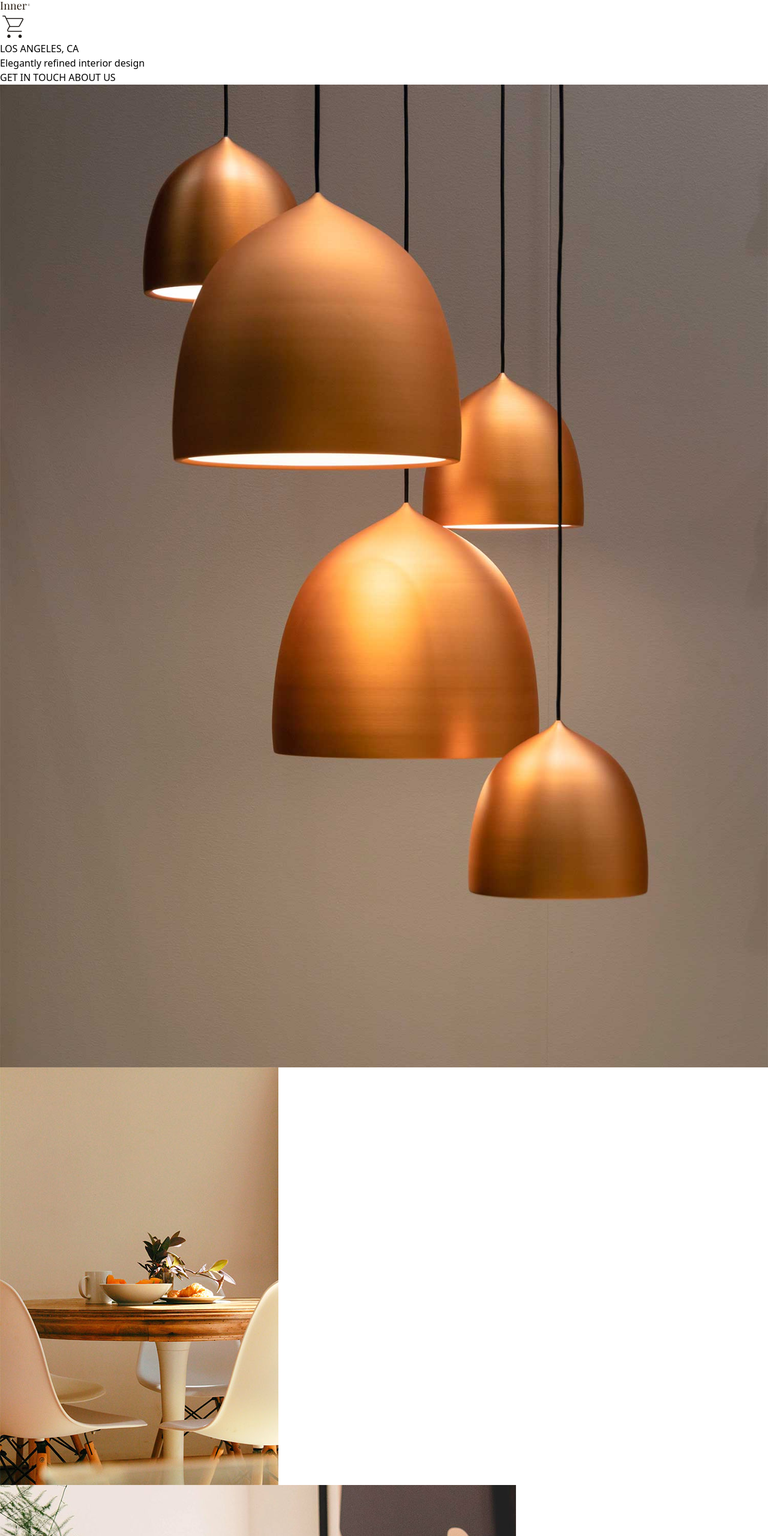
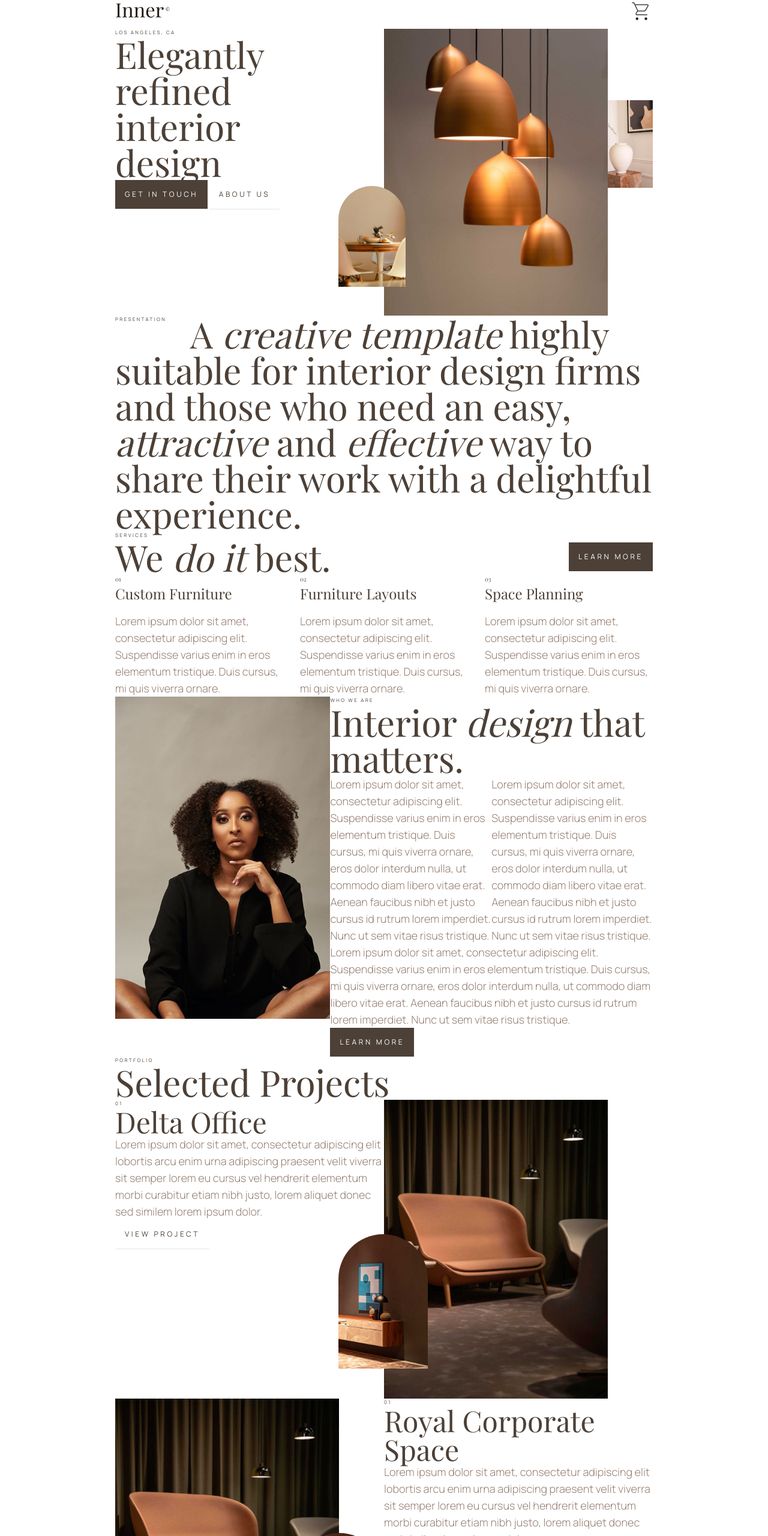
Before and after one commit to kehinde4885/TailwindProject1.0, a website: page index.html in a window 1280 px wide. Shown: the top 2560 px of the page at 60% size. Drawn offline with nearby package versions, Linux system fonts and the light colour scheme.

Commit message:
Preliminary Layout Completed with tailwind

```diff
--- a/index.html
+++ b/index.html
@@ -8,171 +8,175 @@
     <link rel="preconnect" href="https://fonts.googleapis.com">
     <link rel="preconnect" href="https://fonts.gstatic.com" crossorigin>
     <link href="https://fonts.googleapis.com/css2?family=Playfair+Display:wght@400;500;600;700;800;900&display=swap" rel="stylesheet">
+    <link href="https://fonts.googleapis.com/css2?family=Manrope:wght@300;400;500;600;700&display=swap" rel="stylesheet">
     <title>Inner</title>
 </head>
-<body>
-    <header>
+<body class="grid grid-cols-[repeat(20,1fr)] text-dark-wood font-display text-[62.5%]">
+    <header class="col-[14_/_span_14] col-start-4 flex justify-between">
         <div>
-            <img src="/images/logo-inner.svg" alt="">
+            <img class="h-4/5" src="/images/logo-inner.svg" alt="">
         </div>
         <div>
-            <img src="/images/shopping-cart.svg" alt="">
+            <img class="h-4/5" src="/images/shopping-cart.svg" alt="">
         </div>
     </header>
 
-    <main>
-        <section>
-            <div>
-                <h3>LOS ANGELES, CA</h3>
-                <h1>Elegantly refined interior design</h1>
+    <main class="col-[14_/_span_14] col-start-4">
+        <section class="grid grid-cols-2">
+            <div class="col-start-1">
+                <h3 class="w-max text-[80%] tracking-[.3em] font-second">LOS ANGELES, CA</h3>
+                <h1 class="text-6xl w-[11ch]">Elegantly refined
+                    <span></span>interior design</h1>
                 <div>
-                    <button>GET IN TOUCH</button>
-                    <button>ABOUT US</button>
+                    <button class="font-second py-4 px-4 text-xs text-white bg-dark-wood tracking-[.3em]"> GET IN TOUCH</button>
+                    <button class="font-second p-4 text-xs tracking-[.3em] border-b border-solid"> ABOUT US </button>
                 </div>
             </div>
-            <div>
-                <img src="/images/0-01.jpg" alt="">
-                <img src="/images/img-header-01.jpg" alt="">
-                <img src="/images/img-header-03.jpg" alt="">
+            <div class="col-start-2 relative flex">
+                <img class="w-3/12 absolute right-0 top-1/4" src="/images/img-header-03.jpg" alt="">
+                <img class="w-10/12 z-[0]" src="/images/0-01.jpg" alt="">
+                <img class="w-3/12 absolute z-[1] rounded-t-full self-end -left-[17%] bottom-[10%]" src="/images/img-header-01.jpg" alt="">
             </div>
 
         </section>
 
         <section>
-            <h3>PRESENTATION</h3>
-            <p>A creative template highly suitable for interior design firms and those who need an easy,
-                attractive and effective way to share their work with a delightful experience.</p>
+            <h3 class="float-left w-max text-[80%] tracking-[.3em] font-second pr-10">PRESENTATION</h3>
+            <p class="text-6xl">A <span class="italic">creative template</span> highly suitable for interior design firms and those who need an easy,
+                <span class="italic">attractive</span> and <span class="italic">effective</span> way to share their work with a delightful experience.</p>
         </section>
 
-        <section>
-            <h3>SERVICES</h3>
-            <div>
-                <p>We do it best.</p>
-                <button>LEARN MORE</button>
+        <section class="grid grid-cols-3 gap-x-7">
+            <h3 class="w-max text-[80%] tracking-[.3em] font-second">SERVICES</h3>
+            <div class="flex justify-between col-span-3">
+                <p class="text-6xl">We <span class="italic">do it</span> best.</p>
+                <button class="font-second py-4 px-4 text-xs text-white bg-dark-wood tracking-[.3em] self-center">LEARN MORE</button>
             </div>
-                <div>
-                    <p>01</p>
-                    <p>Custom Furniture</p>
-                    <p>Lorem ipsum dolor sit amet, consectetur adipiscing elit.
-                    Suspendisse varius enim in eros elementum tristique. Duis cursus, mi quis viverra ornare,</p>
-                </div>
-                <div>
-                    <p>02</p>
-                    <p>Custom Furniture</p>
-                    <p>Lorem ipsum dolor sit amet, consectetur adipiscing elit.
-                    Suspendisse varius enim in eros elementum tristique. Duis cursus, mi quis viverra ornare,</p>
-                </div>
-                <div>
-                    <p>03</p>
-                    <p>Custom Furniture</p>
-                    <p>Lorem ipsum dolor sit amet, consectetur adipiscing elit.
-                    Suspendisse varius enim in eros elementum tristique. Duis cursus, mi quis viverra ornare,</p>
-                </div>
+            <div class="flex flex-col">
+                <p>01</p>
+                <p class="text-2xl pb-4">Custom Furniture</p>
+                <p class="text-lg font-second text-light-wood font-light">Lorem ipsum dolor sit amet, consectetur adipiscing elit.
+                Suspendisse varius enim in eros elementum tristique. Duis cursus, mi quis viverra ornare.</p>
+            </div>
+            <div class="flex flex-col">
+                <p>02</p>
+                <p class="text-2xl pb-4">Furniture Layouts</p>
+                <p class="text-lg font-second text-light-wood font-light">Lorem ipsum dolor sit amet, consectetur adipiscing elit.
+                Suspendisse varius enim in eros elementum tristique. Duis cursus, mi quis viverra ornare.</p>
+            </div>
+            <div class="flex flex-col">
+                <p>03</p>
+                <p class="text-2xl pb-4">Space Planning</p>
+                <p class="text-lg font-second text-light-wood font-light">Lorem ipsum dolor sit amet, consectetur adipiscing elit.
+                Suspendisse varius enim in eros elementum tristique. Duis cursus, mi quis viverra ornare.</p>
+            </div>
         </section>
 
-        <section>
-            <div>
+        <section class="grid grid-cols-5">
+            <div class="col-span-2">
                 <img src="/images/Team-p-500.jpeg" alt="">
             </div>
-            <div>
-                <h3>WHO WE ARE</h3>
-                <h2>Interior Design that matters.</h2>
-                <p>Lorem ipsum dolor sit amet, consectetur adipiscing elit. Suspendisse varius enim in eros elementum tristique.
+            <div class="col-span-3">
+                <h3 class="w-max text-[80%] tracking-[.3em] font-second">WHO WE ARE</h3>
+                <h2 class="col-span-2 text-6xl">Interior <span class="italic">design</span> that matters.</h2>
+                <div class="flex">
+                    <p class="text-lg font-second text-light-wood font-light">Lorem ipsum dolor sit amet, consectetur adipiscing elit. Suspendisse varius enim in eros elementum tristique.
+                        Duis cursus, mi quis viverra ornare, eros dolor interdum nulla, ut commodo diam libero vitae erat.
+                        Aenean faucibus nibh et justo cursus id rutrum lorem imperdiet. Nunc ut sem vitae risus tristique.
+                    </p>
+                    <p class="text-lg font-second text-light-wood font-light">Lorem ipsum dolor sit amet, consectetur adipiscing elit. Suspendisse varius enim in eros elementum tristique.
+                        Duis cursus, mi quis viverra ornare, eros dolor interdum nulla, ut commodo diam libero vitae erat.
+                        Aenean faucibus nibh et justo cursus id rutrum lorem imperdiet. Nunc ut sem vitae risus tristique.
+                    </p>
+                </div>
+                <p class="text-lg font-second text-light-wood font-light">Lorem ipsum dolor sit amet, consectetur adipiscing elit. Suspendisse varius enim in eros elementum tristique.
                     Duis cursus, mi quis viverra ornare, eros dolor interdum nulla, ut commodo diam libero vitae erat.
                     Aenean faucibus nibh et justo cursus id rutrum lorem imperdiet. Nunc ut sem vitae risus tristique.
                 </p>
-                <p>Lorem ipsum dolor sit amet, consectetur adipiscing elit. Suspendisse varius enim in eros elementum tristique.
-                    Duis cursus, mi quis viverra ornare, eros dolor interdum nulla, ut commodo diam libero vitae erat.
-                    Aenean faucibus nibh et justo cursus id rutrum lorem imperdiet. Nunc ut sem vitae risus tristique.
-                </p>
-                <p>Lorem ipsum dolor sit amet, consectetur adipiscing elit. Suspendisse varius enim in eros elementum tristique.
-                    Duis cursus, mi quis viverra ornare, eros dolor interdum nulla, ut commodo diam libero vitae erat.
-                    Aenean faucibus nibh et justo cursus id rutrum lorem imperdiet. Nunc ut sem vitae risus tristique.
-                </p>
-                <button>LEARN MORE</button>
+                <button class="font-second py-4 px-4 text-xs text-white bg-dark-wood tracking-[.3em]">LEARN MORE</button>
             </div>
         </section>
 
         <section>
-            <h3>PORTFOLIO</h3>
-            <p>Selected Projects</p>
 
-            <div>
+            <h3 class="w-max text-[80%] tracking-[.3em] font-second">PORTFOLIO</h3>
+            <p class="text-6xl">Selected Projects</p>
+
+            <div class="grid grid-cols-2">
                 <div>
-                    <p>01</p>
-                    <p>Delta Office</p>
-                    <p>Lorem ipsum dolor sit amet, consectetur adipiscing elit lobortis arcu enim urna adipiscing
+                    <p class="w-max text-[80%] tracking-[.3em] font-second">01</p>
+                    <p class="text-5xl">Delta Office</p>
+                    <p class="text-lg font-second text-light-wood font-light">Lorem ipsum dolor sit amet, consectetur adipiscing elit lobortis arcu enim urna adipiscing
                         praesent velit viverra sit semper lorem eu cursus vel hendrerit elementum morbi curabitur etiam nibh justo,
                         lorem aliquet donec sed similem lorem ipsum dolor.
                     </p>
-                    <button>VIEW PROJECT</button>
+                    <button class="font-second p-4 text-xs tracking-[.3em] border-b border-solid">VIEW PROJECT</button>
                 </div>
-                <div>
-                    <img src="" alt="">
-                    <img src="" alt="">
-
+                <div class="col-start-2 relative flex">
+                    <img class="w-10/12 z-[0]" src="/images/img-work-04.jpg" alt="">
+                    <img class="w-4/12 absolute z-[1] rounded-t-full self-end -left-[17%] bottom-[10%]" src="/images/second-img-work-04.jpg" alt="">
                 </div>
             </div>
 
-            <div>
-                <div>
-                    <p>02</p>
-                    <p>Royal Corporate Space</p>
-                    <p>Lorem ipsum dolor sit amet, consectetur adipiscing elit lobortis arcu enim urna adipiscing
+            <div class="grid grid-cols-2">
+                <div class="relative flex">
+                    <img class="w-10/12 z-[0]" src="/images/img-work-04.jpg" alt="">
+                    <img class="w-4/12 absolute z-[1] rounded-t-full self-end right-0 bottom-[10%]" src="/images/second-img-work-04.jpg" alt="">
+                </div>
+                <div class="col-start-2">
+                    <p class="w-max text-[80%] tracking-[.3em] font-second">01</p>
+                    <p class="text-5xl">Royal Corporate Space</p>
+                    <p class="text-lg font-second text-light-wood font-light">Lorem ipsum dolor sit amet, consectetur adipiscing elit lobortis arcu enim urna adipiscing
                         praesent velit viverra sit semper lorem eu cursus vel hendrerit elementum morbi curabitur etiam nibh justo,
                         lorem aliquet donec sed similem lorem ipsum dolor.
                     </p>
-                    <button>VIEW PROJECT</button>
+                    <button class="font-second p-4 text-xs tracking-[.3em] border-b border-solid">VIEW PROJECT</button>
                 </div>
-                <div>
-                    <img src="" alt="">
-                    <img src="" alt="">
 
-                </div>
             </div>
 
-            <div>
+            <div class="grid grid-cols-2">
                 <div>
-                    <p>03</p>
-                    <p>Mext Lounge</p>
-                    <p>Lorem ipsum dolor sit amet, consectetur adipiscing elit lobortis arcu enim urna adipiscing
+                    <p class="w-max text-[80%] tracking-[.3em] font-second">01</p>
+                    <p class="text-5xl">Mext Lounge</p>
+                    <p class="text-lg font-second text-light-wood font-light">Lorem ipsum dolor sit amet, consectetur adipiscing elit lobortis arcu enim urna adipiscing
                         praesent velit viverra sit semper lorem eu cursus vel hendrerit elementum morbi curabitur etiam nibh justo,
                         lorem aliquet donec sed similem lorem ipsum dolor.
                     </p>
-                    <button>VIEW PROJECT</button>
+                    <button class="font-second p-4 text-xs tracking-[.3em] border-b border-solid">VIEW PROJECT</button>
                 </div>
-                <div>
-                    <img src="" alt="">
-                    <img src="" alt="">
+                <div class="col-start-2 relative flex">
+                    <img class="w-10/12 z-[0]" src="/images/img-work-04.jpg" alt="">
+                    <img class="w-4/12 absolute z-[1] rounded-t-full self-end -left-[17%] bottom-[10%]" src="/images/second-img-work-04.jpg" alt="">
                 </div>
             </div>
         </section>
 
-        <section>
-            <div>
-                <img src="" alt=""><img src="" alt="">
+        <section class="grid grid-cols-8 gap-x-8">
+            <div class="flex flex-col justify-around">
+                <img src="images/client-avatar-01.jpg" alt=""><img src="images/client-avatar-07.jpg" alt="">
             </div>
-            <div><img src="" alt=""><img src="" alt=""></div>
-            <div>
-                <p>See what our clients say</p>
-                <p>''Lorem ipsum dolor sit amet, consectetur adipiscing elit.
+            <div class="flex flex-col justify-between"><img src="images/client-avatar-10.jpg" alt=""><img src="images/client-avatar-08.jpg" alt=""></div>
+            <div class="col-span-4 pt-40 pb-40">
+                <p class="text-6xl text-center">See what our <span class="italic">clients say</span></p>
+                <p class="font-second text-2xl font-light text-center text-light-wood mt-10 mb-10">"Lorem ipsum dolor sit amet, consectetur adipiscing elit.
                     Suspendisse varius enim in eros elementum tristique."
                 </p>
-                <div>
-                    <img src="" alt="">
-                    <p>
-                        <span>Paul Hanks</span>
+                <div class="flex flex-row justify-center mb-10">
+                    <img  class="w-20 rounded-full self-center" src="images/client-avatar-15.jpg" alt="">
+                    <p class="flex flex-col justify-center ml-4 text-light-wood font-second">
+                        <span class="font-bold text-lg">Paul Hanks</span>
                         <span>Company Name</span>
                     </p>
                 </div>
-                <div><img src="/images/left-arrow.svg" alt=""><img src="/images/right-arrow.svg" alt=""></div>
+                <div class="flex justify-center"><img  class="mr-8 w-5" src="/images/left-arrow.svg" alt=""><img class="mr-8 w-5" src="/images/right-arrow.svg" alt=""></div>
             </div>
-            <div><img src="" alt=""><img src="" alt=""></div>
-            <div><img src="" alt=""><img src="" alt=""></div>
+            <div class="flex flex-col justify-between"><img src="images/client-avatar-09.jpg" alt=""><img src="images/client-avatar-06.jpg" alt=""></div>
+            <div class="flex flex-col justify-around"><img src="images/client-avatar-15.jpg" alt=""><img src="images/client-avatar-14.jpg" alt=""></div>
         </section>
 
-        <footer>
-            <div>
+        <footer class="grid grid-cols-6 gap-y-4">
+            <div class="col-span-2">
                 <img src="/images/logo-inner.svg" alt="">
                 <p> The inner template features a clean, minimal
                     and elegant design. Suitablle for any interior design
@@ -213,7 +217,7 @@
                     <li>Password Protected</li>
                 </ul>
             </div>
-            <div>
+            <div class="col-span-2 col-start-5">
                 <p>follow us on instagram</p>
                 <img src="" alt="">
                 <img src="" alt="">
--- a/tailwind.config.js
+++ b/tailwind.config.js
@@ -4,10 +4,12 @@ module.exports = {
   theme: {
     extend: {
       colors: {
-        'dark-wood' : '#4c4037'
+        'dark-wood' : '#4c4037',
+        'light-wood': '#957f72'
       },
       fontFamily: {
-        display: ['Playfair Display', 'serif']
+        display: ['Playfair Display', 'serif'],
+        second : ['Manrope', 'sans-serif']
       }
     },
   },
```
Also changed, not shown: dist/output.css.
